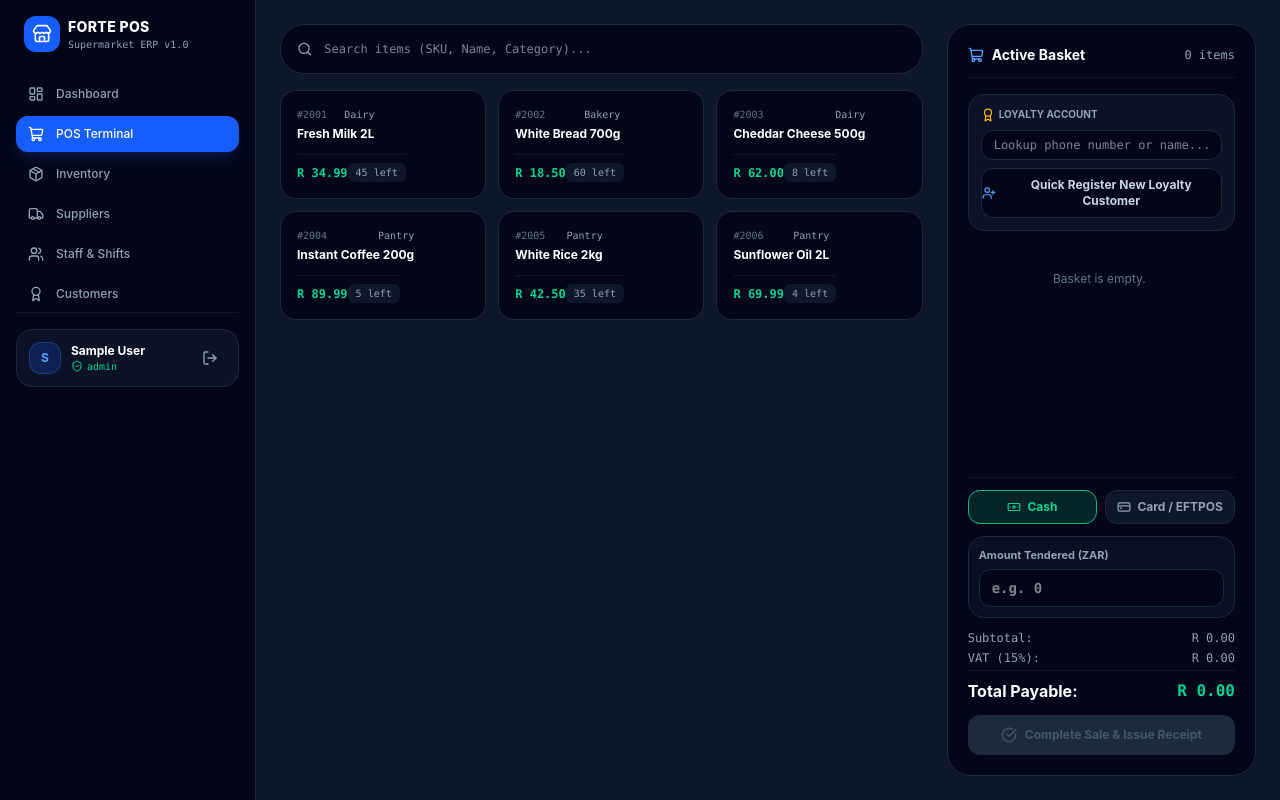
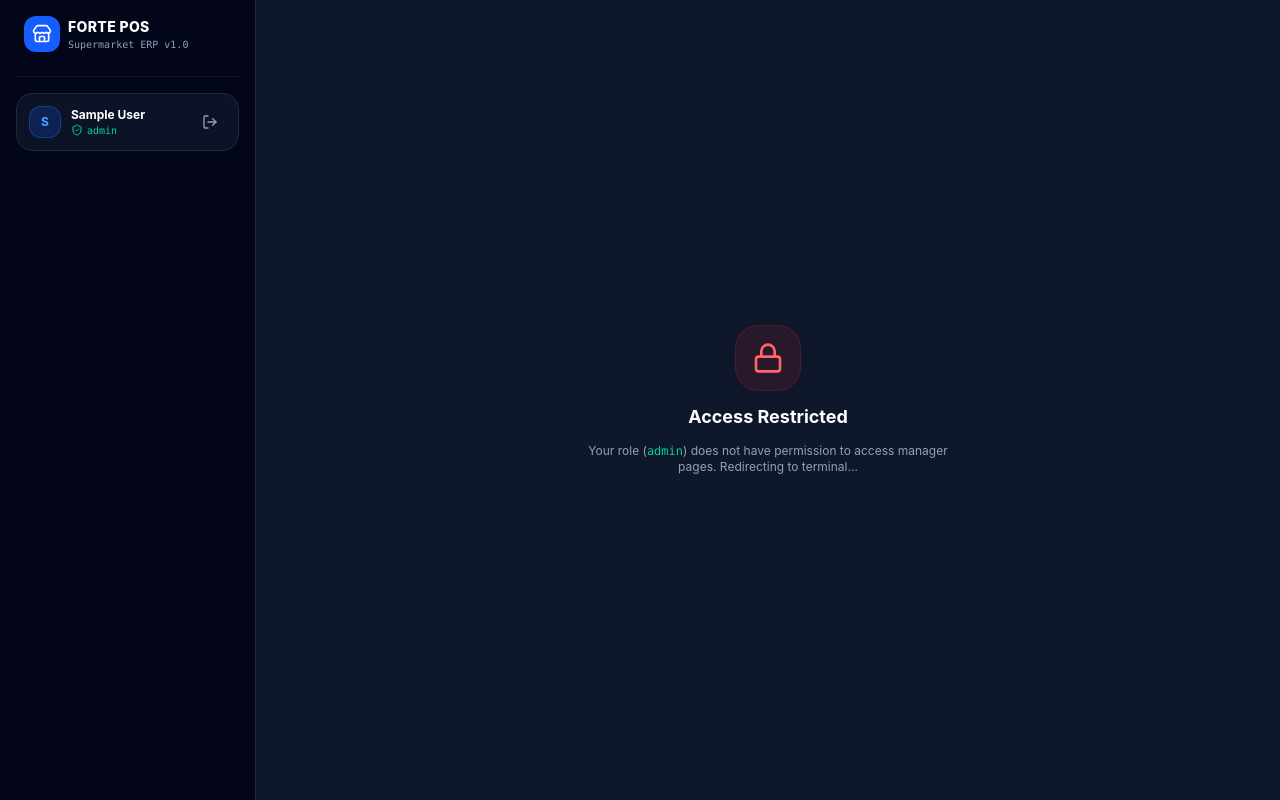
Before and after one commit to codePemas/binary-pos, a Next.js app: page /cashier in a window 1280 px wide. Built offline with nearby package versions, Linux system fonts and the light colour scheme; sample sign-in values are in the browser's storage.

Commit message:
security(rbac): restrict cashier role navigation to POS terminal only

```diff
--- a/src/app/layout.tsx
+++ b/src/app/layout.tsx
@@ -2,7 +2,7 @@
 
 import { useState, useEffect } from 'react';
 import Link from 'next/link';
-import { usePathname } from 'next/navigation';
+import { usePathname, useRouter } from 'next/navigation';
 import './globals.css';
 import {
   LayoutDashboard,
@@ -17,6 +17,7 @@ import {
   UserCheck,
   Menu,
   X,
+  Lock,
 } from 'lucide-react';
 
 interface CurrentUser {
@@ -24,8 +25,18 @@ interface CurrentUser {
   role: 'Store Manager' | 'Cashier' | 'Stock Controller';
 }
 
+const ALL_NAV_ITEMS = [
+  { name: 'Dashboard', href: '/dashboard', icon: LayoutDashboard, roles: ['Store Manager'] },
+  { name: 'POS Terminal', href: '/cashier', icon: ShoppingCart, roles: ['Store Manager', 'Cashier', 'Stock Controller'] },
+  { name: 'Inventory', href: '/inventory', icon: Package, roles: ['Store Manager', 'Stock Controller'] },
+  { name: 'Suppliers', href: '/suppliers', icon: Truck, roles: ['Store Manager'] },
+  { name: 'Staff & Shifts', href: '/staff', icon: Users, roles: ['Store Manager'] },
+  { name: 'Customers', href: '/customers', icon: Award, roles: ['Store Manager'] },
+];
+
 export default function RootLayout({ children }: { children: React.ReactNode }) {
   const pathname = usePathname();
+  const router = useRouter();
   const [isMobileMenuOpen, setIsMobileMenuOpen] = useState(false);
   const [currentUser, setCurrentUser] = useState<CurrentUser>({
     name: 'Sipho Ndlovu',
@@ -34,24 +45,34 @@ export default function RootLayout({ children }: { children: React.ReactNode })
   const [isSwitchRoleOpen, setIsSwitchRoleOpen] = useState(false);
   const [pinInput, setPinInput] = useState('');
   const [selectedRole, setSelectedRole] = useState<'Store Manager' | 'Cashier'>('Cashier');
+  const [isAccessDenied, setIsAccessDenied] = useState(false);
 
   useEffect(() => {
     const savedUser = localStorage.getItem('forte_current_user');
     if (savedUser) {
       try {
-        setCurrentUser(JSON.parse(savedUser));
-      } catch (e) {}
+        const parsed = JSON.parse(savedUser);
+        setCurrentUser(parsed);
+        checkRouteAccess(pathname, parsed.role);
+      } catch (e) {
+        checkRouteAccess(pathname, currentUser.role);
+      }
+    } else {
+      checkRouteAccess(pathname, currentUser.role);
     }
-  }, []);
+  }, [pathname]);
 
-  const navItems = [
-    { name: 'Dashboard', href: '/dashboard', icon: LayoutDashboard },
-    { name: 'POS Terminal', href: '/cashier', icon: ShoppingCart },
-    { name: 'Inventory', href: '/inventory', icon: Package },
-    { name: 'Suppliers', href: '/suppliers', icon: Truck },
-    { name: 'Staff & Shifts', href: '/staff', icon: Users },
-    { name: 'Customers', href: '/customers', icon: Award },
-  ];
+  const checkRouteAccess = (path: string, role: string) => {
+    const currentNavItem = ALL_NAV_ITEMS.find((item) => item.href === path);
+    if (currentNavItem && !currentNavItem.roles.includes(role)) {
+      setIsAccessDenied(true);
+      if (role === 'Cashier') {
+        router.push('/cashier');
+      }
+    } else {
+      setIsAccessDenied(false);
+    }
+  };
 
   const handleRoleSwitch = (e: React.FormEvent) => {
     e.preventDefault();
@@ -65,12 +86,20 @@ export default function RootLayout({ children }: { children: React.ReactNode })
     localStorage.setItem('forte_current_user', JSON.stringify(newUser));
     setIsSwitchRoleOpen(false);
     setPinInput('');
+
+    if (selectedRole === 'Cashier' && pathname !== '/cashier') {
+      router.push('/cashier');
+    }
   };
+
+  const allowedNavItems = ALL_NAV_ITEMS.filter((item) =>
+    item.roles.includes(currentUser.role)
+  );
 
   return (
     <html lang="en">
       <body className="bg-slate-900 text-slate-100 min-h-screen flex flex-col md:flex-row font-sans antialiased">
-        {/* Mobile Top Header */}
+        {/* Mobile Header */}
         <header className="md:hidden flex items-center justify-between px-4 py-3 bg-slate-950 border-b border-slate-800 sticky top-0 z-40">
           <div className="flex items-center gap-2">
             <div className="p-1.5 bg-blue-600 rounded-lg text-white">
@@ -86,7 +115,7 @@ export default function RootLayout({ children }: { children: React.ReactNode })
           </button>
         </header>
 
-        {/* Sidebar Navigation */}
+        {/* Sidebar */}
         <aside
           className={`${
             isMobileMenuOpen ? 'block' : 'hidden'
@@ -103,9 +132,9 @@ export default function RootLayout({ children }: { children: React.ReactNode })
               </div>
             </div>
 
-            {/* Navigation Links */}
+            {/* Filtered Nav Links */}
             <nav className="space-y-1">
-              {navItems.map((item) => {
+              {allowedNavItems.map((item) => {
                 const Icon = item.icon;
                 const isActive = pathname === item.href;
                 return (
@@ -127,7 +156,7 @@ export default function RootLayout({ children }: { children: React.ReactNode })
             </nav>
           </div>
 
-          {/* User Profile Footer & Switch Role Trigger */}
+          {/* Role Status & Switcher */}
           <div className="pt-4 border-t border-slate-900 mt-6 md:mt-0">
             <div className="bg-slate-900/80 p-3 rounded-2xl border border-slate-800 flex items-center justify-between">
               <div className="flex items-center gap-2.5">
@@ -164,8 +193,8 @@ export default function RootLayout({ children }: { children: React.ReactNode })
                   <UserCheck className="w-5 h-5" />
                 </div>
                 <div>
-                  <h3 className="text-sm font-bold text-white">Switch Terminal Active User</h3>
-                  <p className="text-[11px] text-slate-400">Select user role & authorize with PIN</p>
+                  <h3 className="text-sm font-bold text-white">Switch Active Staff Role</h3>
+                  <p className="text-[11px] text-slate-400">Select target role & authorize with PIN</p>
                 </div>
               </div>
 
@@ -212,8 +241,22 @@ export default function RootLayout({ children }: { children: React.ReactNode })
           </div>
         )}
 
-        {/* Main Content Area */}
-        <main className="flex-1 overflow-y-auto">{children}</main>
+        {/* Main Content View with Route Protection Notice */}
+        <main className="flex-1 overflow-y-auto">
+          {isAccessDenied ? (
+            <div className="flex flex-col items-center justify-center h-full p-6 text-center space-y-3">
+              <div className="p-4 bg-red-500/10 border border-red-500/20 text-red-400 rounded-3xl">
+                <Lock className="w-8 h-8" />
+              </div>
+              <h2 className="text-lg font-bold text-white">Access Restricted</h2>
+              <p className="text-xs text-slate-400 max-w-sm">
+                Your role (<span className="text-emerald-400 font-mono">{currentUser.role}</span>) does not have permission to access manager pages. Redirecting to terminal...
+              </p>
+            </div>
+          ) : (
+            children
+          )}
+        </main>
       </body>
     </html>
   );
```
